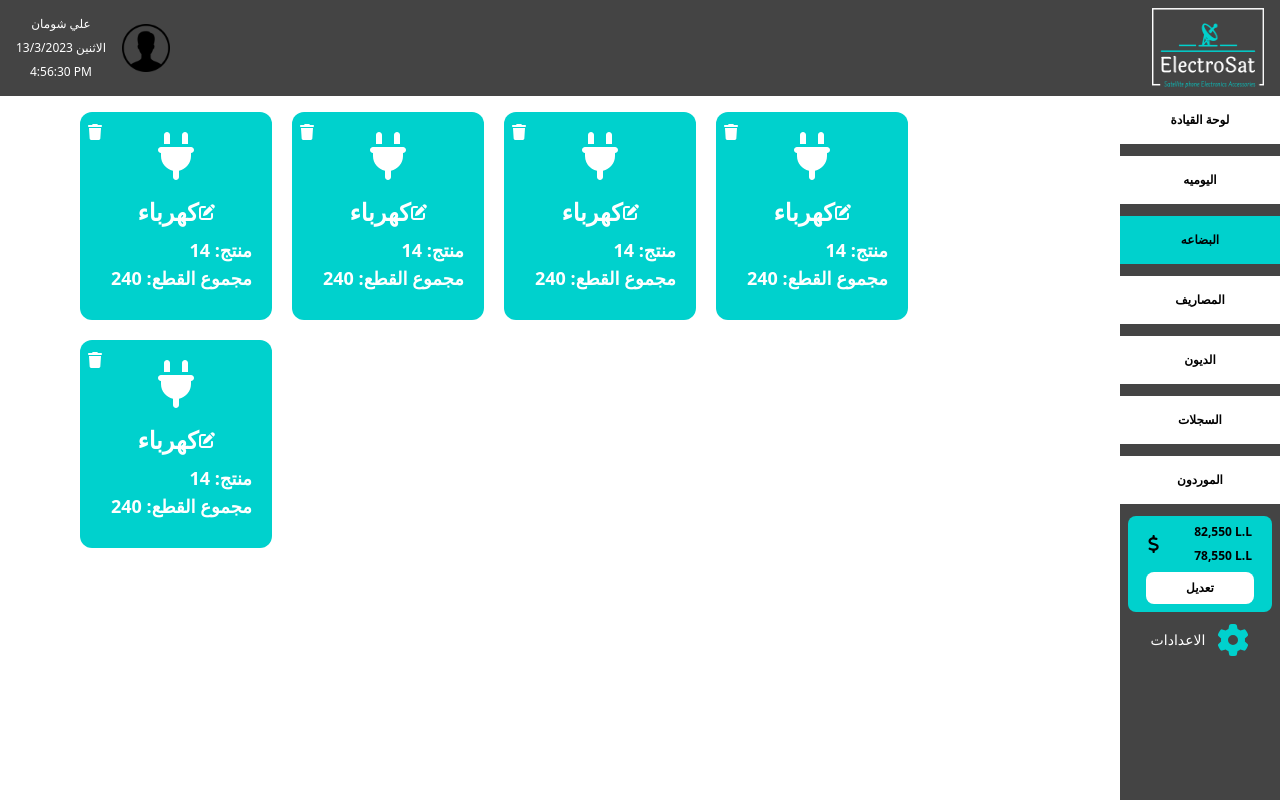
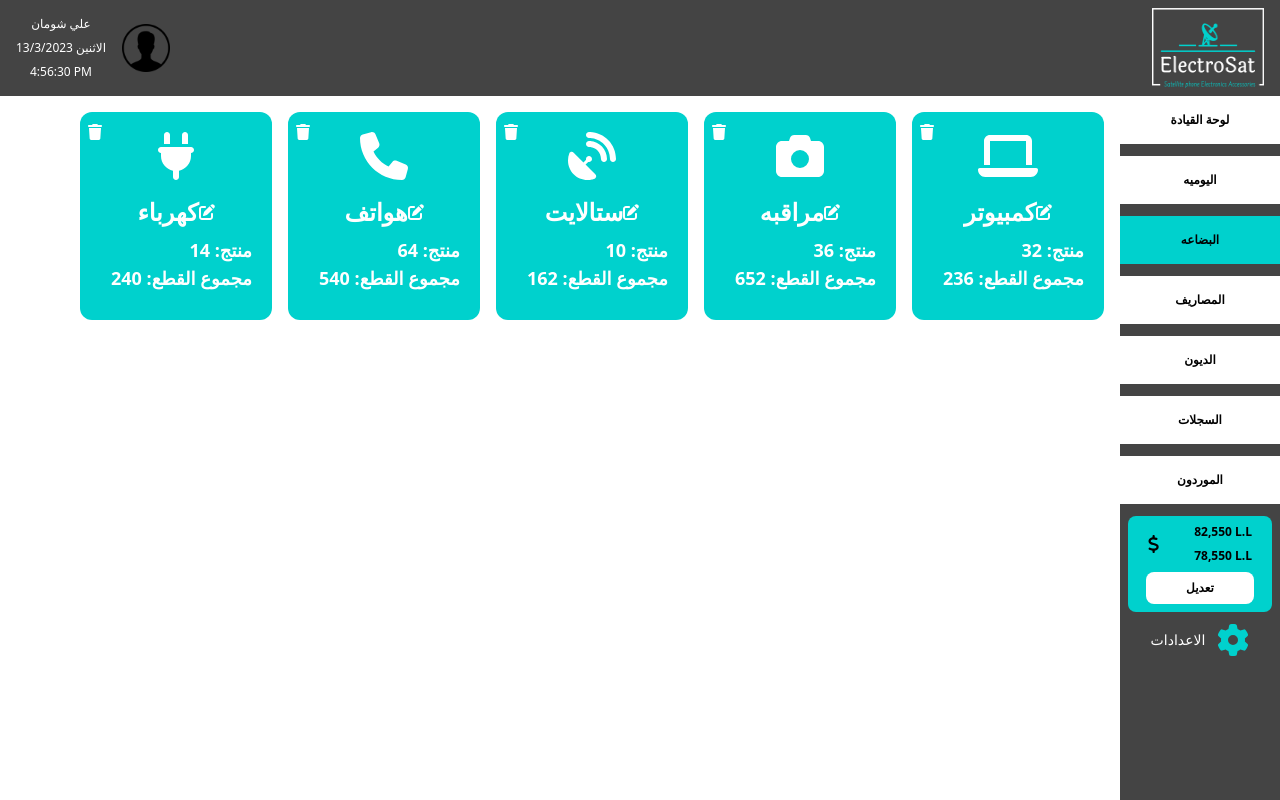
Before and after one commit to aliShouman0/electro-sat, a React (Create React App) app in the folder electro-sat/: page /stock in a window 1280 px wide. Built offline with nearby package versions, Linux system fonts and the light colour scheme.

Commit message:
Frontend: Editing  Categories data

```diff
--- a/electro-sat/src/pages/Stock/Stock.jsx
+++ b/electro-sat/src/pages/Stock/Stock.jsx
@@ -4,7 +4,7 @@ import SideBar from "../../components/SideBar/SideBar";
 
 import userImg from "../../assets/images/userImg.png";
 import Category from "../../components/Category/Category";
-import { faPlug, faTrash } from "@fortawesome/free-solid-svg-icons";
+import { faCamera, faLaptop, faPhone, faPlug, faSatellite, faSatelliteDish, faTrash } from "@fortawesome/free-solid-svg-icons";
 
 function Stock() {
   return (
@@ -12,12 +12,12 @@ function Stock() {
       <NavBar userName={"علي شومان"} userImg={userImg} />
       <SideBar />
       <main className="fixed  w-[80%] h-full overflow-y-auto overflow-x-hidden    top-28  right-44">
-        <div className="flex justify-start   gap-5 flex-wrap ">
+        <div className="flex justify-start   gap-4 flex-wrap ">
           <Category title={"كهرباء"} products={14} pieces={240} icon={faPlug} />
-          <Category title={"كهرباء"} products={14} pieces={240} icon={faPlug} />
-          <Category title={"كهرباء"} products={14} pieces={240} icon={faPlug} />
-          <Category title={"كهرباء"} products={14} pieces={240} icon={faPlug} />
-          <Category title={"كهرباء"} products={14} pieces={240} icon={faPlug} />
+          <Category title={"هواتف"} products={64} pieces={540} icon={faPhone} />
+          <Category title={"ستالايت"} products={10} pieces={162} icon={faSatelliteDish} />
+          <Category title={"مراقبه"} products={36} pieces={652} icon={faCamera} />
+          <Category title={"كمبيوتر"} products={32} pieces={236} icon={faLaptop} />
         </div>
       </main>
     </>
```
